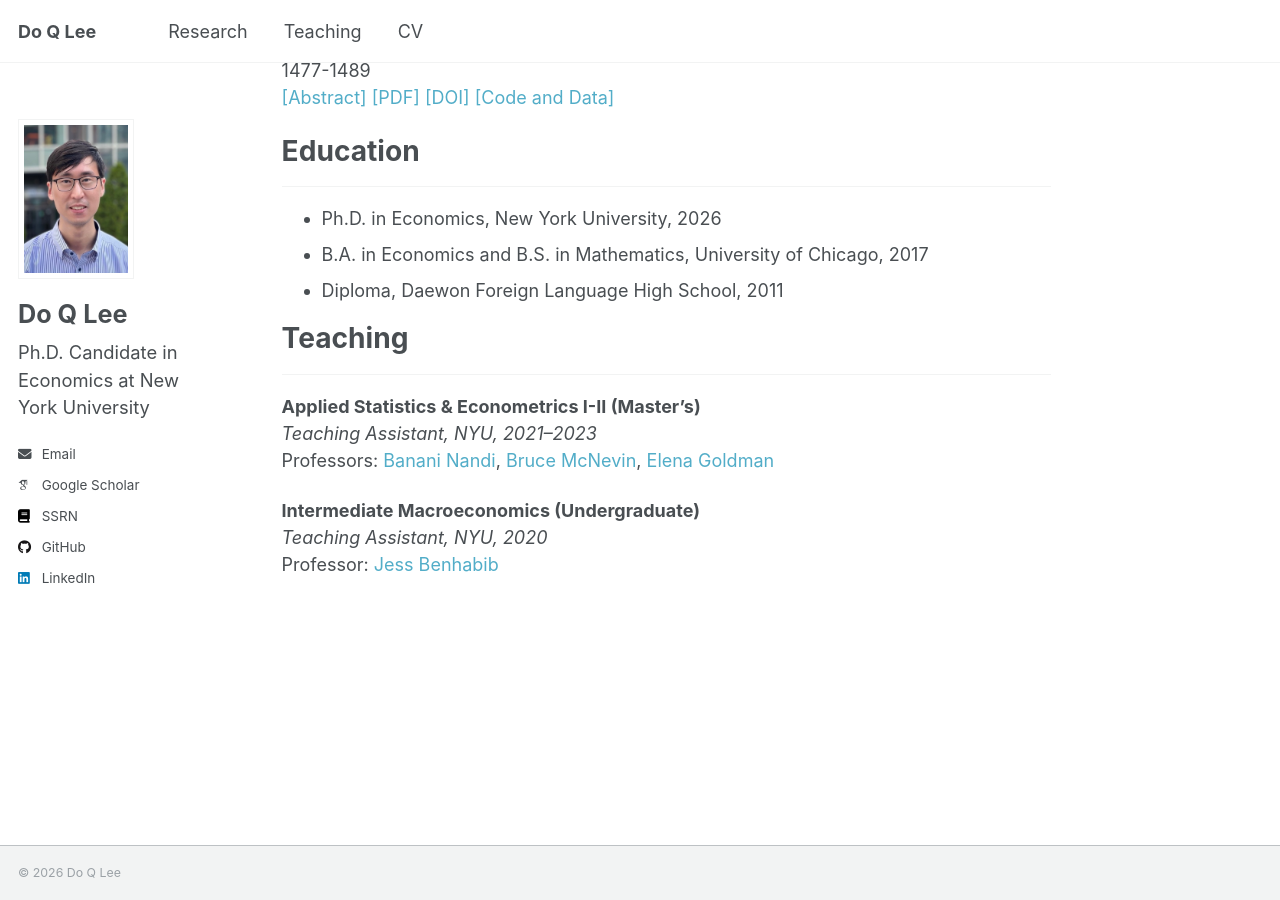
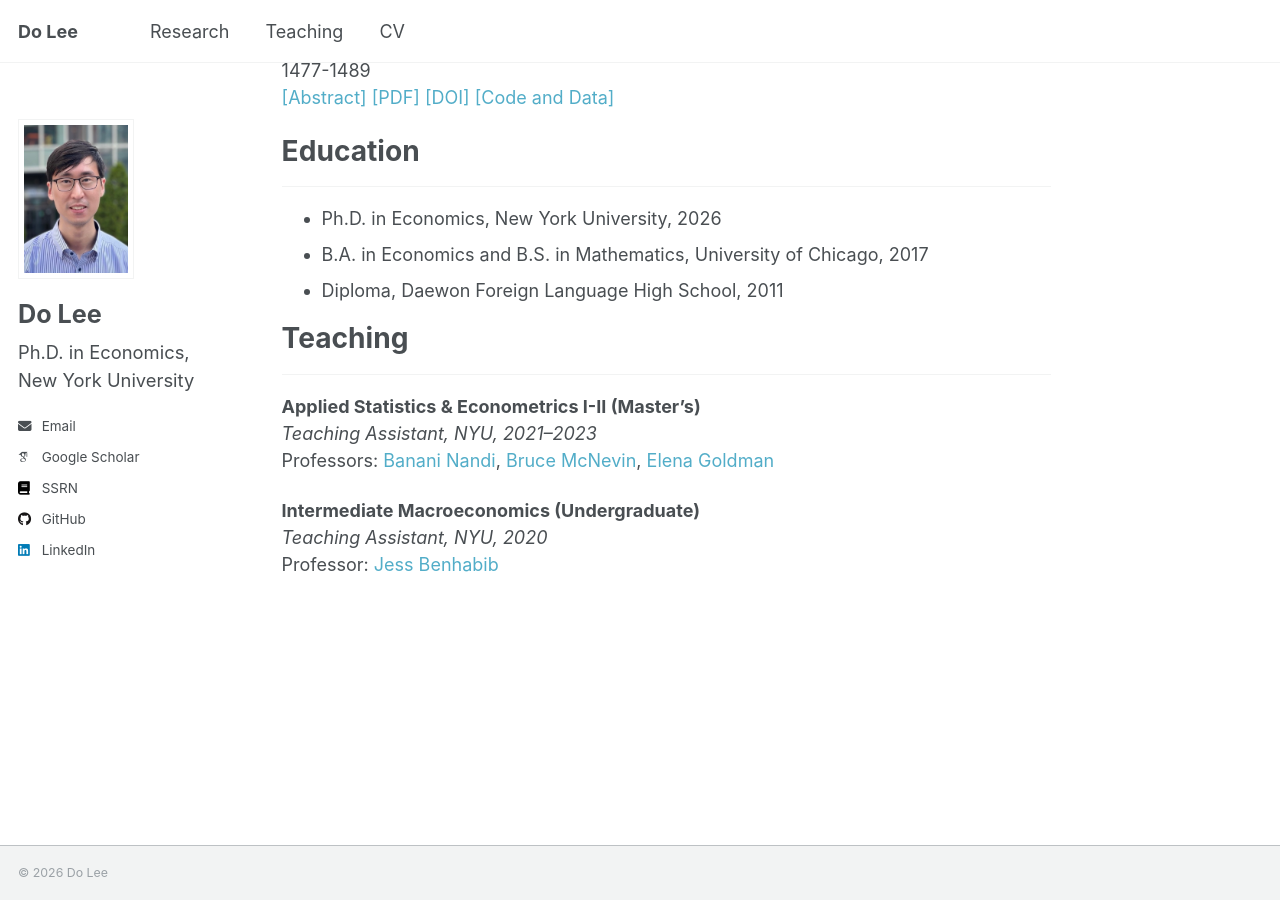
Before and after one commit to doqlee/doqlee.github.io, a Jekyll site: the page built from _pages/main.md, in a window 1280 px wide and 900 px high, scrolled down 2784 px. Built offline with Jekyll 4.4.1, drawn with Linux system fonts in a browser that asks for light colours; some web fonts are replaced.

Commit message:
Update _config.yml

```diff
--- a/_config.yml
+++ b/_config.yml
@@ -9,10 +9,10 @@
 # Basic Site Settings
 locale                   : "en-US"
 site_theme               : "default"
-title                    : "Do Q Lee"
+title                    : "Do Lee"
 title_separator          : "-"
-name                     : &name "Do Q Lee"
-description              : &description "Do Lee (이두규) is a Ph.D. Candidate in Economics at New York University (NYU)"
+name                     : &name "Do Lee"
+description              : &description "Do Lee (이두규) received his Ph.D. in Economics from New York University (NYU) and will join the International Monetary Fund (IMF) as an Economist in September 2026."
 url                      : https://doqlee.github.io # the base hostname & protocol for your site e.g. "https://[your GitHub username].github.io"
 baseurl                  : "" # the subpath of your site, e.g. "/blog"
 repository               : "doqlee/doqlee.github.io"
@@ -23,9 +23,9 @@ repository               : "doqlee/doqlee.github.io"
 author:
   # Biographic information
   avatar           : "../files/profile.jpg"
-  name             : "Do Q Lee"
+  name             : "Do Lee"
   pronouns         : # example: "she/her"
-  bio              : "Ph.D. Candidate in Economics at New York University"
+  bio              : "Ph.D. in Economics, New York University"
   location         : # "New York, NY"
   employer         : # "New York University"
   uri              : # URL
```
